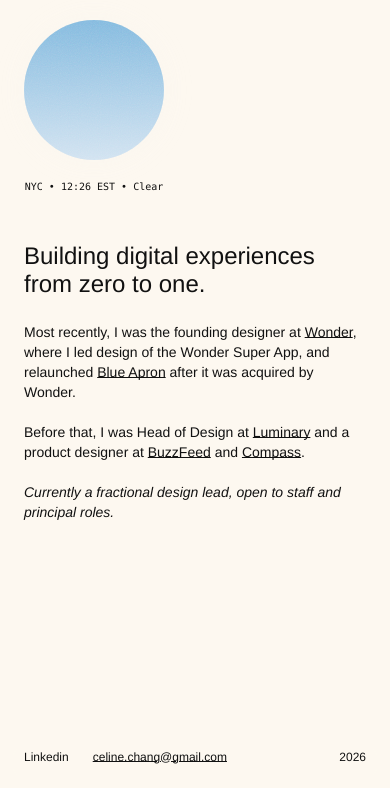
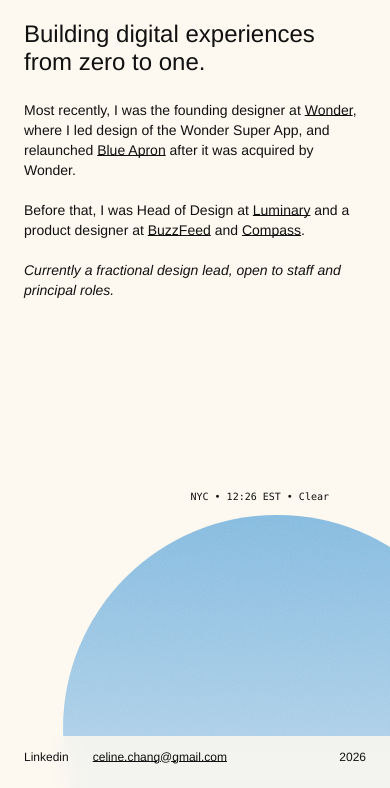
Before and after one commit to celchang/portfolio, a plain HTML site: page index.html in a window 390 px wide. Shown: the part 56-844 px from the top of the page. Drawn offline with Linux system fonts and the light colour scheme; no server answers.

Commit message:
Scale the disc up to the Figma frames
Both frames were redrawn with a much larger opening, so the disc now
matches them to the pixel: 709px at (806, 159) on desktop, 431px at
(64, 576) on the phone, running off the right and bottom edges in each.
Sizes and offsets are proportional to the viewport, so it bleeds the same
way at any window size; .page clips it.

The clock moved with it — it now sits just above the rim rather than
centred underneath, where the frames put it. On the phone its right edge
is pinned instead of its left, because a left-anchored label ran off the
screen on the longer conditions.

The halo is a rim of light now (1.12x, lighter blur): at this diameter
the old 1.6x spread would have washed across the whole page and tinted
the text. No palette value changed.

Co-Authored-By: Claude Opus 5 <noreply@anthropic.com>

```diff
--- a/assets/skyspace/skyspace.css
+++ b/assets/skyspace/skyspace.css
@@ -12,19 +12,38 @@
   --spill: 0.55;
   --dot: #f3787a;
 
-  /* The disc. Its size drives everything else here — halo, grain, the blur
-     on the cloud layers — so the piece scales as one thing. */
-  --ap-size: clamp(160px, 17vw, 260px);
-  --halo-scale: 1.6;
+  /* The disc, from the Figma desktop frame (Desktop - 9, 1440 × 828):
+     709px across at (806, 159), so it runs off the right and bottom edges.
+     Kept proportional to the viewport so it bleeds the same way at any size.
+     Its size drives everything else here — halo, grain, the blur on the
+     cloud layers — so the piece scales as one thing. */
+  --ap-size: 49.24vw;
+  --disc-left: 55.97vw;
+  --disc-top: 19.2vh;
+  /* A rim of light rather than a wide halo: at this diameter anything more
+     would wash across the whole page. */
+  --halo-scale: 1.12;
+  --halo-blur: 0.04;
+  /* Clock, sitting just above the disc (Figma: 13px over the rim). */
+  --clock-left: 44.4%;
+  --clock-gap: 13px;
 
   --sky-fade: 1.2s;
 }
 
-/* Holds the disc and the clock beneath it. Fixed size, so the space is
-   reserved before anything paints and the page never shifts. */
+/* The disc sits where the Figma frame puts it and is allowed to run off the
+   page; .page clips it. Sized in CSS alone, so the space is settled before
+   anything paints and nothing shifts on load. */
+.sky {
+  position: absolute;
+  left: var(--disc-left);
+  top: var(--disc-top);
+  z-index: 1;
+  pointer-events: none;
+}
+
 .sky-figure {
   position: relative;
-  flex: none;
   width: var(--ap-size);
   height: var(--ap-size);
 }
@@ -43,7 +62,7 @@
   pointer-events: none;
   border-radius: 50%;
   background: radial-gradient(circle closest-side, var(--glow), transparent 72%);
-  filter: blur(calc(var(--ap-size) * 0.1));
+  filter: blur(calc(var(--ap-size) * var(--halo-blur)));
   opacity: var(--spill);
   transition: opacity 0.8s linear, background-color var(--sky-fade) linear;
 }
@@ -126,8 +145,14 @@
   }
 }
 
+/* From the Figma mobile frame (iPhone 16 - 1, 393 × 852): 431px across at
+   (64, 576), below the text and running off the right and bottom edges. */
 @media (max-width: 820px) {
   :root {
-    --ap-size: 140px;
+    --ap-size: 109.67vw;
+    --disc-left: 16.28vw;
+    --disc-top: 67.6vh;
+    --clock-left: 41.07%;
+    --clock-gap: 7px;
   }
 }
--- a/index.html
+++ b/index.html
@@ -18,7 +18,6 @@
       </a>
     </header>
 
-    <div class="band">
     <div class="sky">
       <div class="sky-figure">
         <div class="sky-spill" aria-hidden="true"></div>
@@ -39,7 +38,6 @@
       <p>Before that, I was Head of Design at <a class="marked" href="https://luminarypodcasts.com/" target="_blank" rel="noopener noreferrer">Luminary</a> and a product designer at <a class="marked" href="https://www.buzzfeed.com/" target="_blank" rel="noopener noreferrer">BuzzFeed</a> and <a class="marked" href="https://compass.com" target="_blank" rel="noopener noreferrer">Compass</a>.</p>
       <p class="aside">Currently a fractional design lead, open to staff and principal roles.</p>
     </main>
-    </div>
 
     <footer class="site-footer">
       <div class="footer-row">
--- a/styles.css
+++ b/styles.css
@@ -103,33 +103,12 @@ a:focus-visible {
 
 /* ---------- Intro copy ---------- */
 
-/* The middle band: intro text on the left, the disc in the right column.
-   The band's top is the text's top (from the Figma frame) and its height is
-   the text's height, so centring the disc against it puts the disc on the
-   text block's centre line without the text moving at all. */
-.band {
+.copy {
   position: absolute;
-  left: 0;
+  left: var(--copy-x);
   top: 43.35%;
   z-index: 3;
-  display: flex;
-  align-items: center;
-  width: 100%;
-  padding-left: var(--copy-x);
-  padding-right: var(--edge);
-}
-
-.copy {
-  order: 1;
-  flex: none;
   width: min(var(--copy-w), 34vw);
-}
-
-.sky {
-  order: 2;
-  flex: 1;
-  display: flex;
-  justify-content: center;
 }
 
 .copy h1 {
@@ -169,13 +148,12 @@ a.marked:hover {
 
 /* ---------- Clock ---------- */
 
-/* Centred under the disc, 16px below it. Absolutely positioned, so the label
-   changing length never nudges anything. */
+/* Just above the disc, set in from its left edge, as in the Figma frames.
+   Absolutely positioned, so the label changing length never nudges anything. */
 .clock {
   position: absolute;
-  top: calc(100% + 16px);
-  left: 50%;
-  transform: translateX(-50%);
+  bottom: calc(100% + var(--clock-gap));
+  left: var(--clock-left);
   z-index: 3;
   font-family: var(--font-mono);
   font-size: 10px;
@@ -244,28 +222,21 @@ a.marked:hover {
     left: 24px;
   }
 
-  /* Stacked: the disc above the headline, left-aligned with the text. */
-  .band {
-    position: static;
-    flex-direction: column;
-    align-items: flex-start;
-    width: 100%;
-    padding: 0;
+  /* The disc runs off the right edge, so a left-anchored label would be cut
+     off on the longer conditions ("Partly cloudy"). Pinning its right edge to
+     the Figma position instead lets it grow leftwards and stay whole. */
+  .clock {
+    left: auto;
+    right: calc(25.95vw + 61px);
+    text-align: right;
   }
 
-  .sky {
-    order: 1;
-    flex: none;
-    justify-content: flex-start;
-    /* Clears the clock, which hangs below the disc on its own layer. */
-    margin-bottom: 54px;
-  }
-
+  /* The text runs down the page; the disc sits below it, placed by the
+     Figma mobile frame and clipped at the edges. */
   .copy {
-    order: 2;
+    position: static;
     width: auto;
     max-width: 480px;
-    margin-top: 28px;
   }
 
   .copy h1 {
```
Lines whose indentation alone changed are shown as unchanged.
